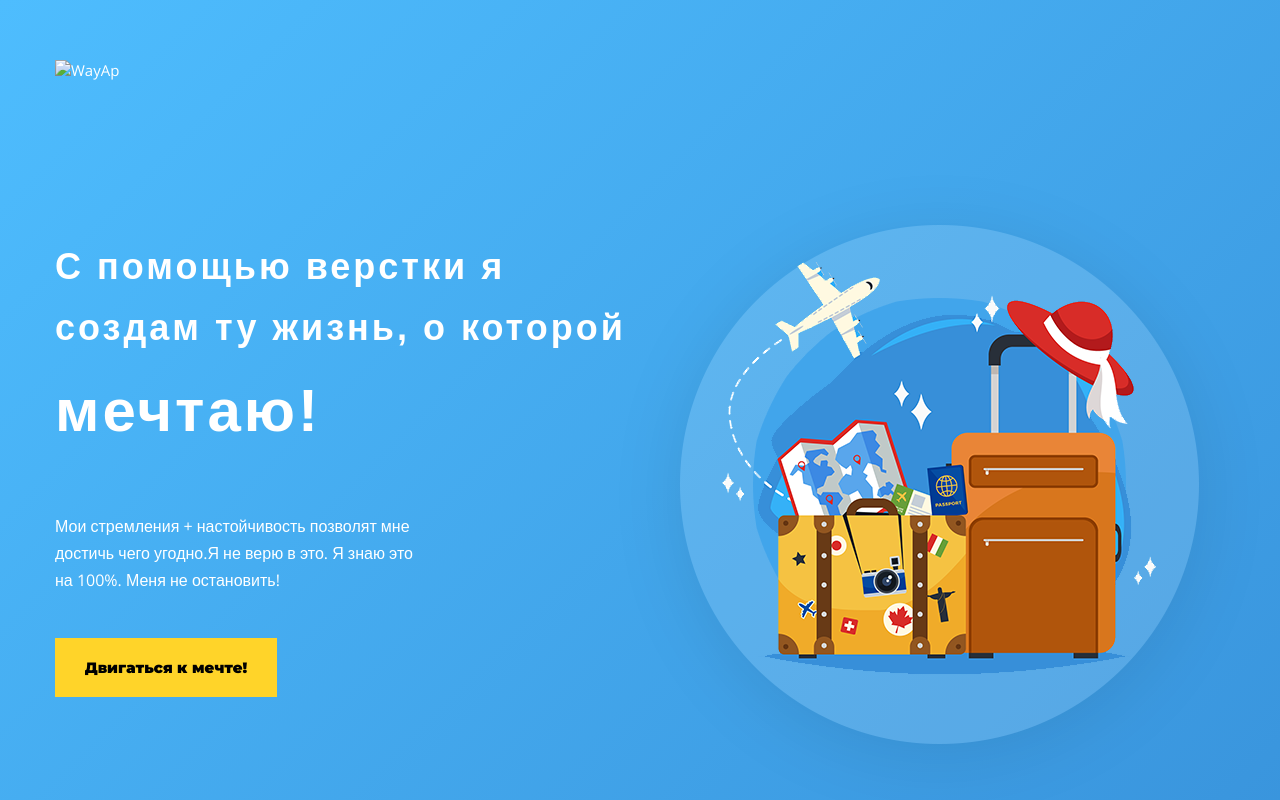
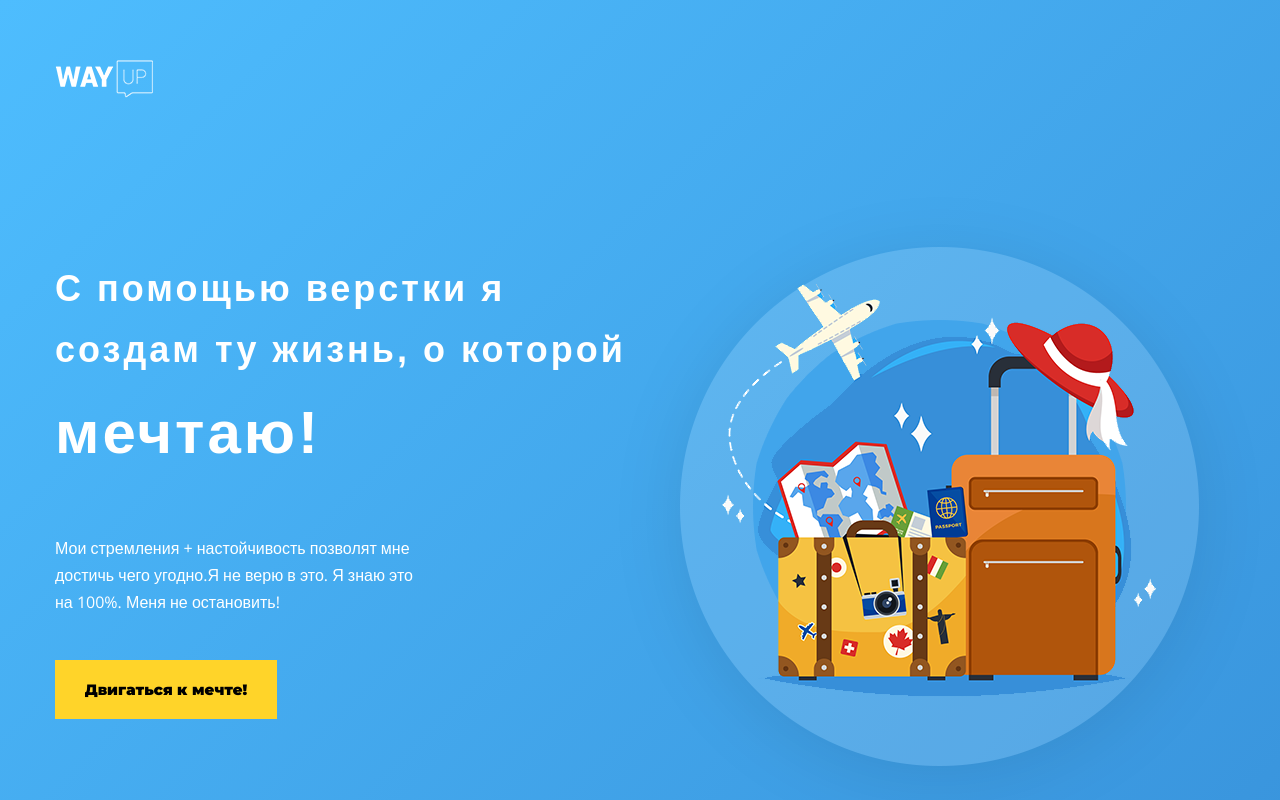
Before and after one commit to everest888/vsm, a plain HTML site: page index.html in a window 1280 px wide. Shown: the top 800 px of the page. Drawn offline with nearby package versions, Linux system fonts and the light colour scheme; files whose address does not match are found by name.

Commit message:
Update index.html

```diff
--- a/index.html
+++ b/index.html
@@ -15,7 +15,7 @@
 <body>
     <header id="header" class="header">
         <div class="container">
-            <img src="images/logo.png" alt="WayAp" class="logo">
+            <img src="logo.png" alt="WayAp" class="logo">
             <div class="wrapper">
                 <div class="offer animate__fadeInLeft">
                     <h1 class="title animate__fadeInLeft">С помощью верстки я создам ту жизнь, о которой
```
